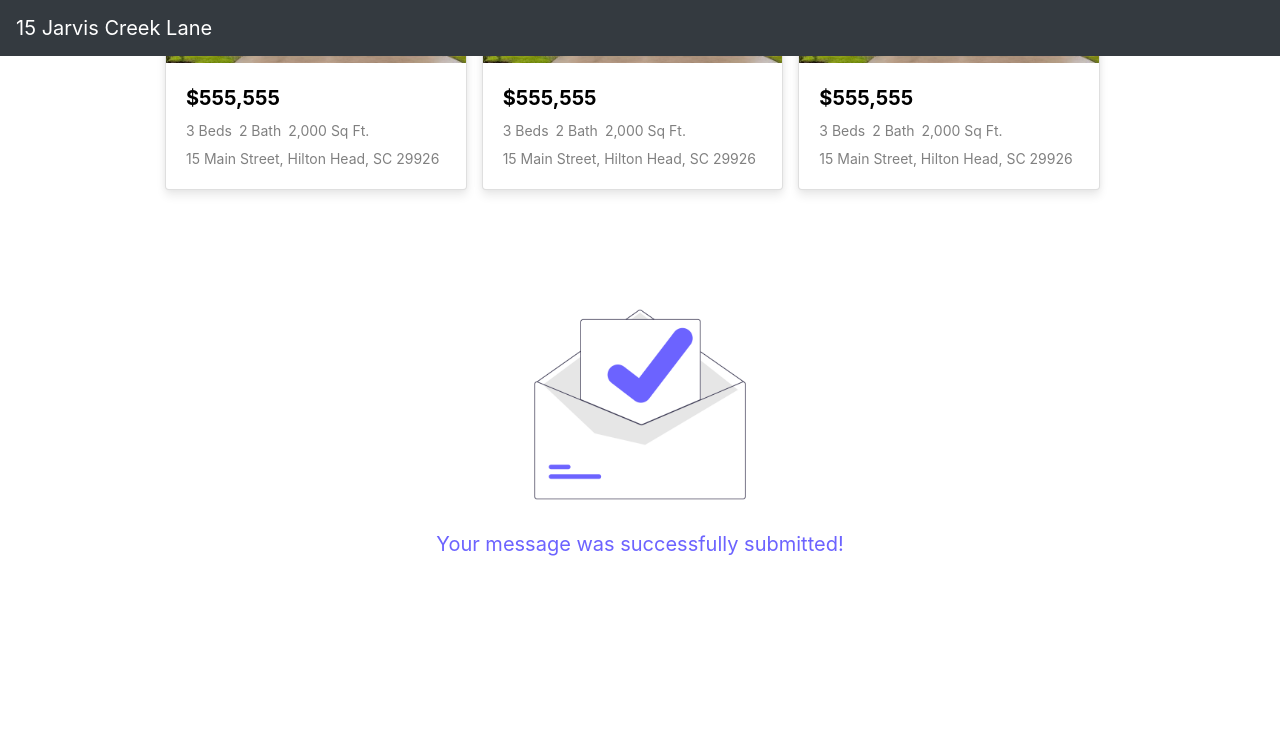
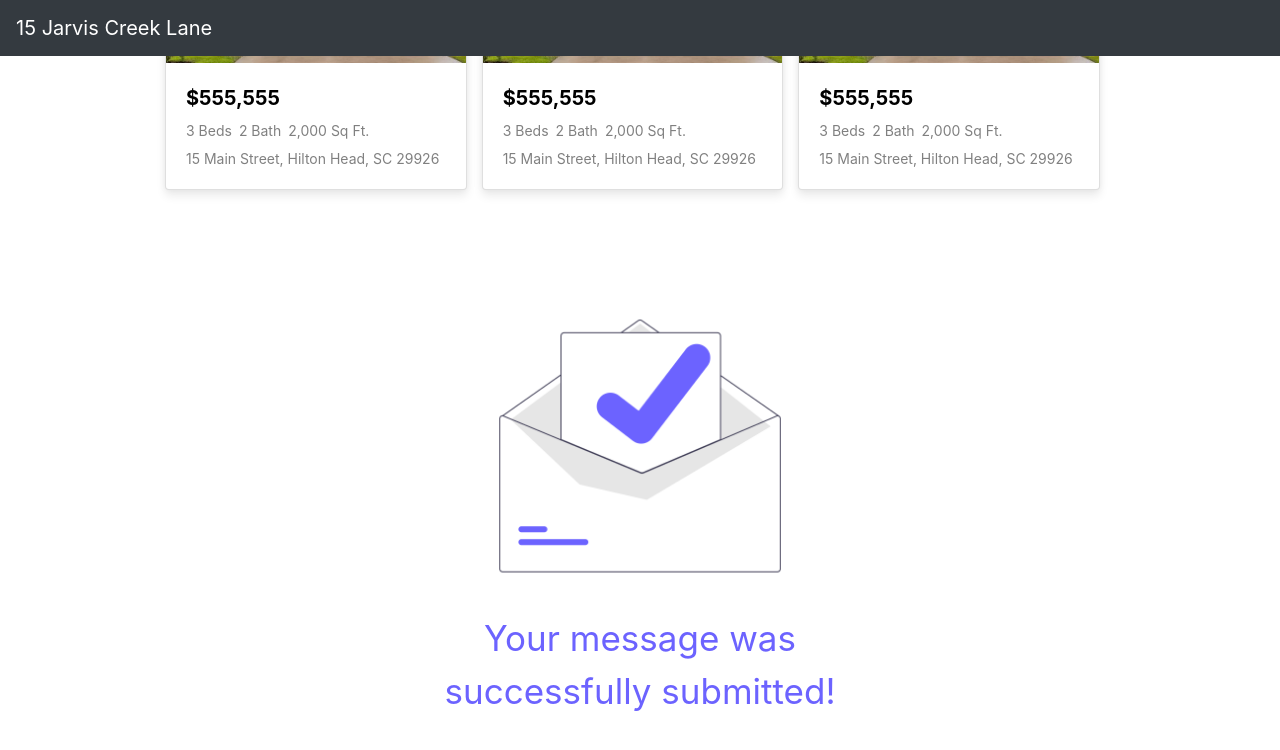
Before and after one commit to Norrismi/jarvis, a React (Create React App) app: page / in a window 1280 px wide. Both pictures are taken after typing "Sample", "5551234", "name@example.com", "Sample" into the empty fields and a click on the button "Ask a Question". Shown: the part 3352-4102 px from the top of the page. Built offline with nearby package versions, Linux system fonts and the light colour scheme; no server answers.

Commit message:
fixed success picture

```diff
--- a/src/Components/contactForm/formSuccess.css
+++ b/src/Components/contactForm/formSuccess.css
@@ -24,6 +24,19 @@
 @media (min-width: 300px) {
     .success_container{
         font-size: 20px;
+        width: 350px;
+    }
+    .success_pic{
+        height: auto;
+        width: 300px;
+    }
+
+}
+
+@media (min-width: 350px) {
+    .success_container{
+        font-size: 25px;
+        width: 400px;
 
     }
     .success_pic{
@@ -31,6 +44,29 @@
         width: 300px;
     }
 
+}
 
+@media (min-width: 350px) {
+    .success_container{
+        font-size: 25px;
+
+    }
+    .success_pic{
+        height: auto;
+        width: 300px;
+    }
 
 }
+
+@media (min-width: 1000px) {
+    .success_container{
+        font-size: 35px;
+        width: 450px;
+
+    }
+    .success_pic{
+        height: auto;
+        width: 400px;
+    }
+
+}
--- a/src/Components/contactForm/useForm.js
+++ b/src/Components/contactForm/useForm.js
@@ -41,7 +41,7 @@ const useForm = (callback, validate) => {
                 callback();
             }
         },
-        [errors]
+        // [errors]
     );
 
     return { handleChange, handleSubmit, values, errors };
```
